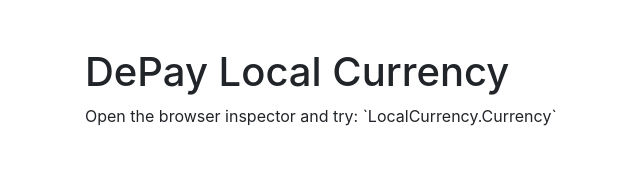
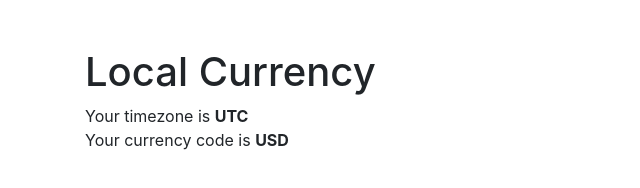
Before and after one commit to DePayFi/local-currency, a website: page dev.html in a window 1280 px wide. Shown: the whole page, without its empty margins (0-640 px from the left). Drawn offline with nearby package versions, Linux system fonts and the light colour scheme.

Commit message:
new dev test page

```diff
--- a/dev.html
+++ b/dev.html
@@ -12,10 +12,18 @@
     <div class="container">
       <div class="row pt-5">
         <div class="col">
-          <h1>DePay Local Currency</h1>
-          <p>Open the browser inspector and try: `LocalCurrency.Currency`</p>
+          <h1>Local Currency</h1>
+          <div id="timezone"></div>
+          <div id="currency"></div>
         </div>
       </div>
     </div>
+    <script>
+      let currency = new LocalCurrency.Currency({ amount: 1 })
+      window.addEventListener("load", (event) => {
+        document.getElementById('timezone').innerHTML = `Your timezone is <b>${currency.timeZone}</b>`
+        document.getElementById('currency').innerHTML = `Your currency code is <b>${currency.code}</b>`
+      });
+    </script>
   </body>
 </html>
```
